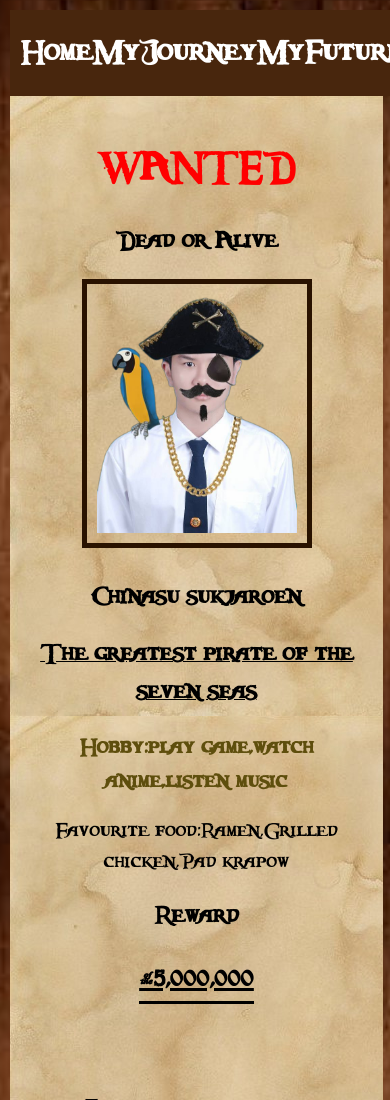
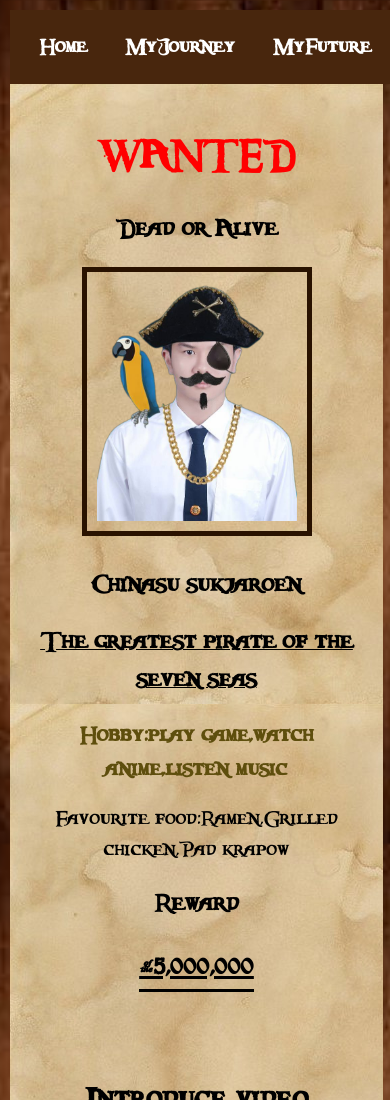
Before and after one commit to chinasusukjaroen/6709616459_MyCSTUStory, a plain HTML site: page index.html in a window 390 px wide. Shown: the top 1100 px of the page. Drawn offline with Linux system fonts and the light colour scheme.

Commit message:
maybefinal

```diff
--- a/mystyle.css
+++ b/mystyle.css
@@ -174,14 +174,14 @@ nav ul li a:hover {
       height: auto;
     }
     .Home, .MyJourney, .MyFuture {
-        font-size: 1.5em;
+        font-size: 1em;
         font-weight: bold;
         font-family: 'Pirate';
         line-height: 1.5;
     }
 }
 
-/* สำหรับแท็บเล็ต (ความกว้าง 768px ถึง 1024px) */
+
 @media (min-width: 768px) and (max-width: 1024px) {
     .header {
         font-size: 2.5em;
```
